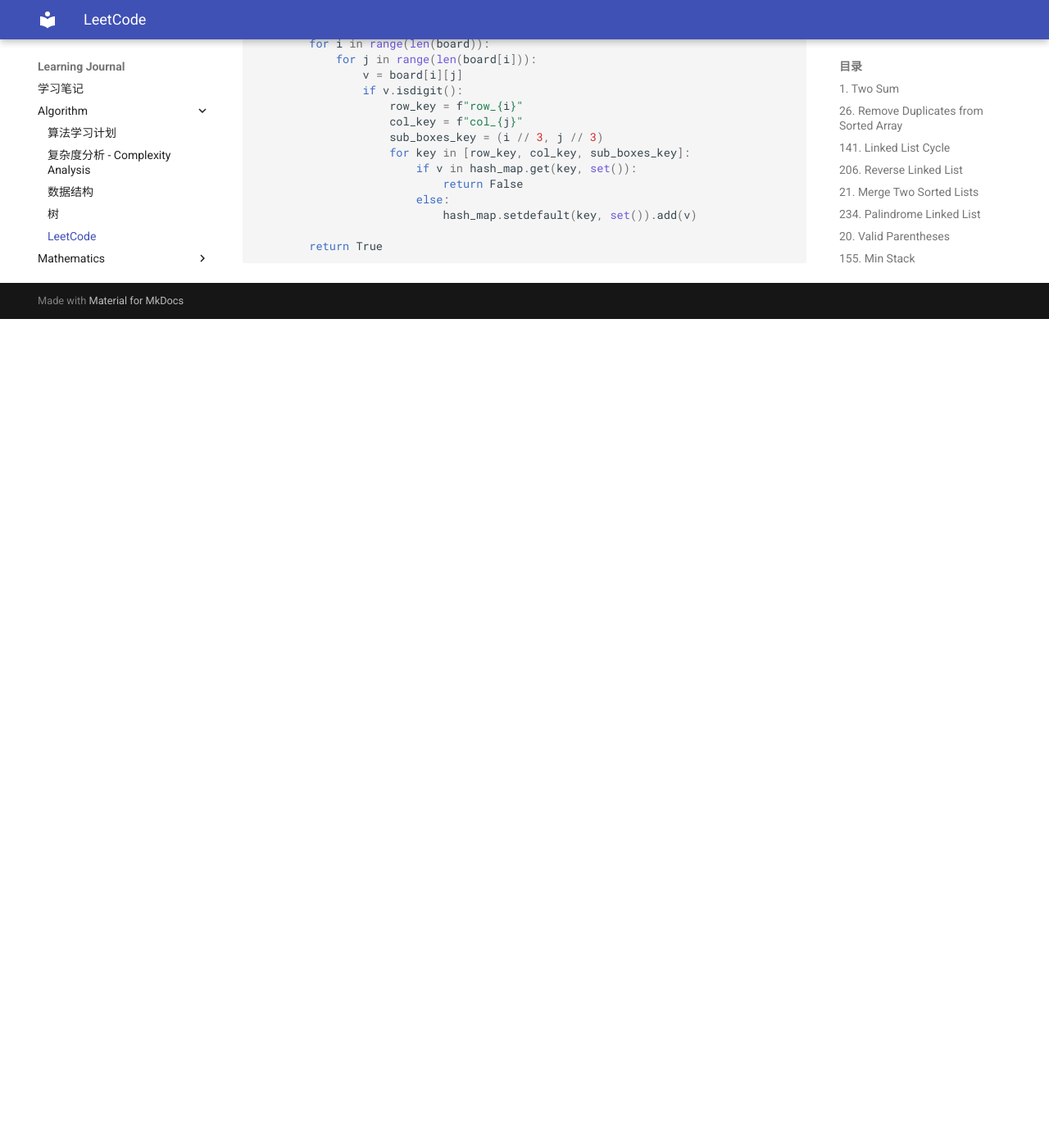
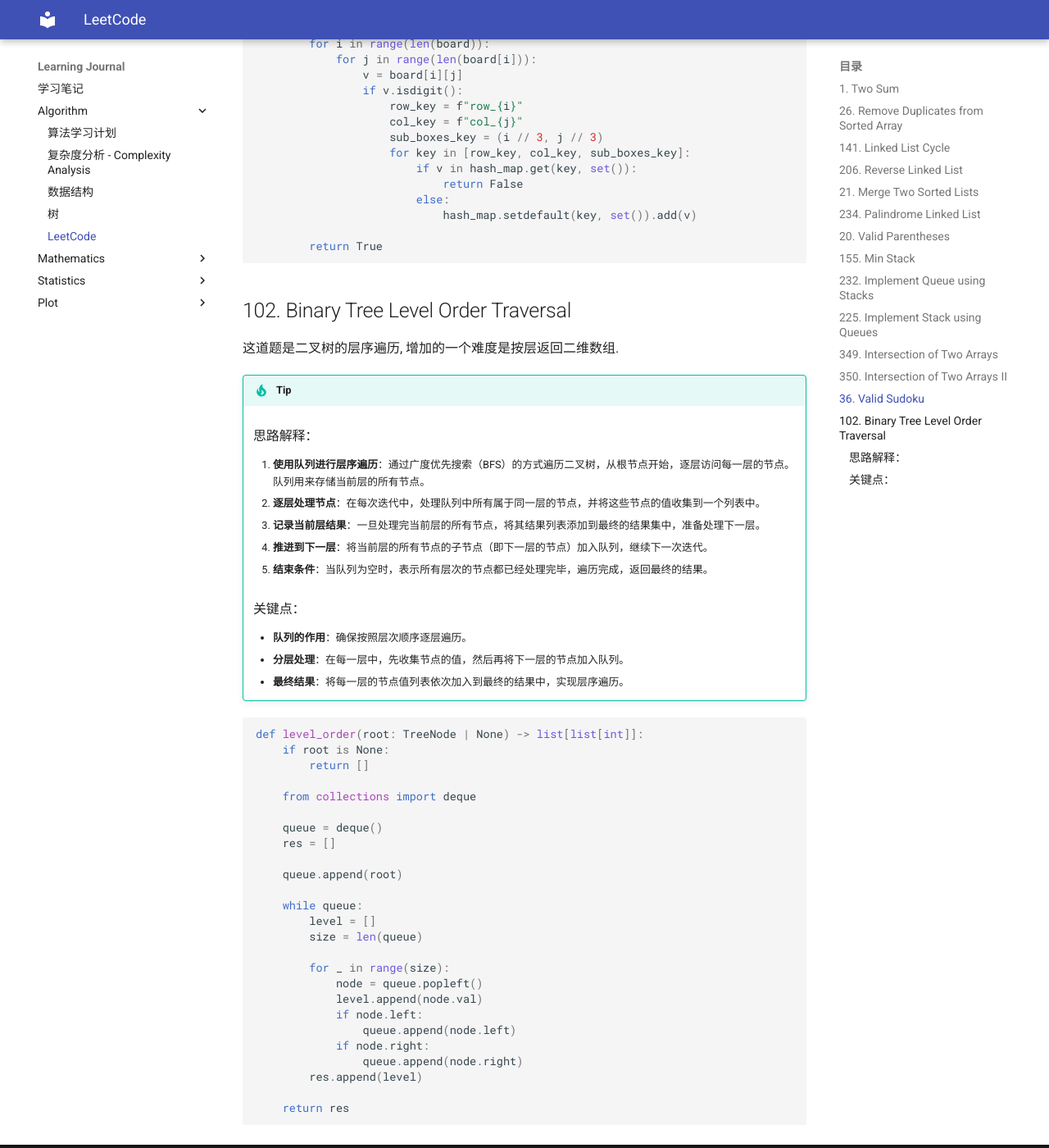
Before and after one commit to szlevinli/learning-journal-doc, an MkDocs documentation site: the page built from docs/Algorithm/leetcode.md, in a window 1280 px wide and 1400 px high, scrolled down 10696 px. Shown: the whole window at 82% size. Built offline with MkDocs 1.6.1 and Material for MkDocs 9.7.7, drawn with Linux system fonts in a browser that asks for light colours; before the commit the page ends 11085 px from its top, so only the background shows below that.

Commit message:
Add.102 Binary tree level order traversal

````diff
--- a/docs/Algorithm/leetcode.md
+++ b/docs/Algorithm/leetcode.md
@@ -499,3 +499,51 @@
 
         return True
 ```
+
+## 102. Binary Tree Level Order Traversal
+
+这道题是二叉树的层序遍历, 增加的一个难度是按层返回二维数组.
+
+!!! Tip
+
+    ### 思路解释：
+
+    1. **使用队列进行层序遍历**：通过广度优先搜索（BFS）的方式遍历二叉树，从根节点开始，逐层访问每一层的节点。队列用来存储当前层的所有节点。
+    2. **逐层处理节点**：在每次迭代中，处理队列中所有属于同一层的节点，并将这些节点的值收集到一个列表中。
+    3. **记录当前层结果**：一旦处理完当前层的所有节点，将其结果列表添加到最终的结果集中，准备处理下一层。
+    4. **推进到下一层**：将当前层的所有节点的子节点（即下一层的节点）加入队列，继续下一次迭代。
+    5. **结束条件**：当队列为空时，表示所有层次的节点都已经处理完毕，遍历完成，返回最终的结果。
+
+    ### 关键点：
+
+    - **队列的作用**：确保按照层次顺序逐层遍历。
+    - **分层处理**：在每一层中，先收集节点的值，然后再将下一层的节点加入队列。
+    - **最终结果**：将每一层的节点值列表依次加入到最终的结果中，实现层序遍历。
+
+```python
+def level_order(root: TreeNode | None) -> list[list[int]]:
+    if root is None:
+        return []
+
+    from collections import deque
+
+    queue = deque()
+    res = []
+
+    queue.append(root)
+
+    while queue:
+        level = []
+        size = len(queue)
+
+        for _ in range(size):
+            node = queue.popleft()
+            level.append(node.val)
+            if node.left:
+                queue.append(node.left)
+            if node.right:
+                queue.append(node.right)
+        res.append(level)
+
+    return res
+```
````
